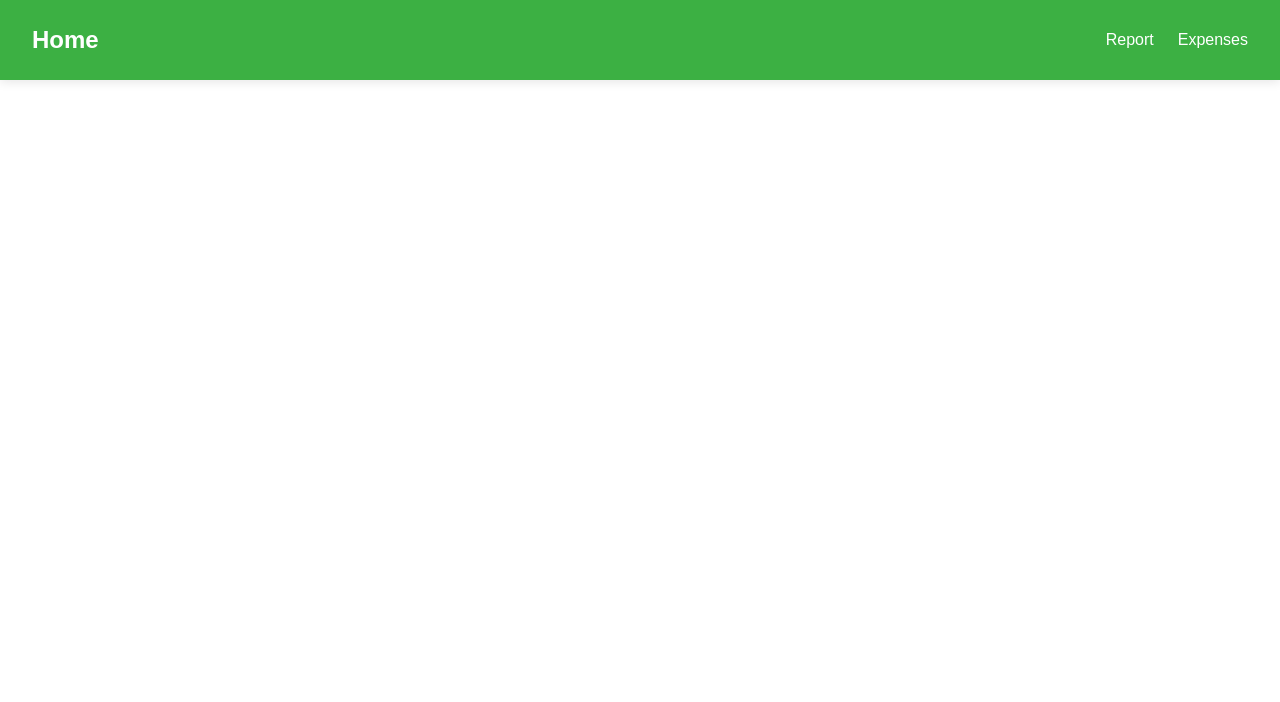
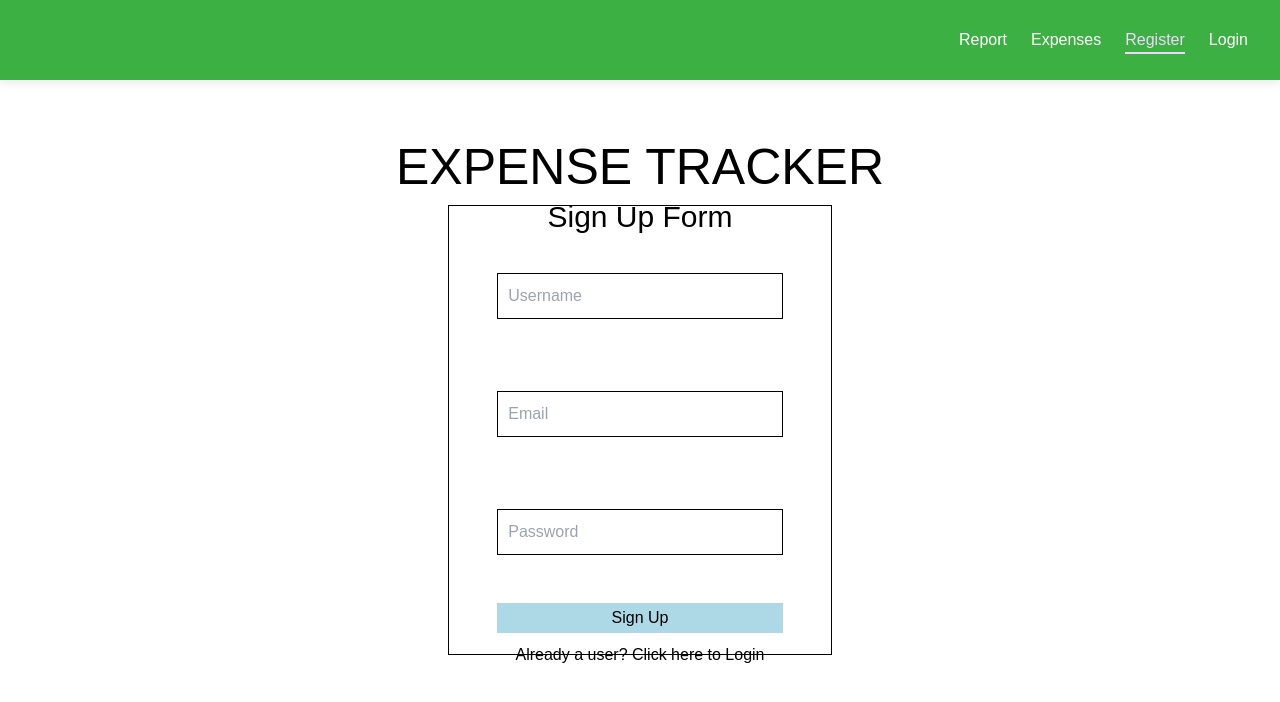
Before and after one commit to Study-Program-Applied-Computer-Science/udi-triozeit, a Vue app: page /signup in a window 1280 px wide. Shown: the top 702 px of the page. Built offline with nearby package versions, Linux system fonts and the light colour scheme.

Commit message:
Login signup Flow with JSON Server. (#2)
* Adding Login Feture

* Login/Signup Flow

```diff
--- a/db.json
+++ b/db.json
@@ -1,19 +1,19 @@
 {
-    "posts": [
-        {
-            "id": 1,
-            "title": "json-server",
-            "author": "typicode"
-        }
-    ],
-    "comments": [
-        {
-            "id": 1,
-            "body": "some comment",
-            "postId": 1
-        }
-    ],
-    "profile": {
-        "name": "typicode"
+  "users": [
+    {
+      "username": "test1",
+      "email": "test1@gmail.com",
+      "password": "$2a$10$HDSNm8ZxEhihDjlUcB73Q.mRJPPyCRsOkM6dHGbq9upOiMrthP/um",
+      "id": 1
+    },
+    {
+      "username": "test3",
+      "email": "test3@gmail.com",
+      "password": "$2a$10$rmtC97N8JJy6V2cC2TaBWeb22zLgFiHG0VUg5MwmZFzuU.uB9ZlQe",
+      "id": 2
     }
+  ],
+  "expense": [
+    {}
+  ]
 }
--- a/src/components/nav/Header.vue
+++ b/src/components/nav/Header.vue
@@ -1,7 +1,7 @@
 <template>
   <header class="header">
     <div class="header__logo">
-      <router-link to="/">Home</router-link>
+      <!-- <router-link to="/"><img :src="require('@/assets/image.png')"></router-link> -->
     </div>
     <nav class="header__nav">
       <ul>
@@ -11,21 +11,33 @@
         <li>
           <router-link to="/expenses">Expenses</router-link>
         </li>
+        <li v-if="!isLoggedIn">
+          <router-link to="/signup">Register</router-link>
+        </li>
+
+        <li v-if="!isLoggedIn">
+          <router-link to="/login">Login</router-link>
+        </li>
+
+        <li v-if="isLoggedIn">
+          <router-link to="/login" @click="logout">Logout</router-link>
+        </li>
       </ul>
     </nav>
   </header>
 </template>
 
 <script>
-
 export default {
   name: "HeaderComponent",
   computed: {
-
+    isLoggedIn() {
+      return this.$store.getters.checkLoginStatus;
+    },
   },
   methods: {
-    login() {
-
+    logout() {
+      this.$store.commit("logout");
     },
   },
 };
--- /dev/null
+++ b/src/components/pages/Login.vue
@@ -0,0 +1,152 @@
+<template>
+  <div class="sign-up">
+    <h1>EXPENSE TRACKER</h1>
+
+    <div class="container">
+      <h1>Login</h1>
+
+      <div class="info-container">
+        <form @submit.prevent="login" class="form-container">
+          <label for="email"></label><br />
+          <input
+            v-model="email"
+            type="email"
+            id="email"
+            name="Email"
+            placeholder="Email"
+          /><br />
+          <br />
+          <label for="password"></label><br />
+          <input
+            v-model="password"
+            type="password"
+            id="password"
+            name="password"
+            placeholder="Password"
+          /><br />
+          <br />
+          <input type="submit" value="Login" />
+        </form>
+      </div>
+      <p v-if="message != ''">{{ message }}</p>
+    </div>
+  </div>
+</template>
+
+<script>
+import { localHost } from "../../urls.js";
+import bcrypt from "bcryptjs";
+export default {
+  name: "LogIn",
+  data() {
+    return {
+      email: "",
+      password: "",
+      message: "",
+    };
+  },
+
+  methods: {
+    async login() {
+      console.log("Loggin Triggered");
+      let url = `${localHost}/users?email=${this.email}`;
+      const userDetail = await fetch(url);
+      console.log(userDetail);
+      const currentUserDetails = await userDetail.json();
+      console.log(currentUserDetails);
+
+      if (currentUserDetails.length > 0) {
+        let passwordResult = bcrypt.compareSync(
+          this.password,
+          currentUserDetails[0].password
+        );
+        console.log(passwordResult);
+        if (passwordResult) {
+          this.message = "User Successfuuly Loggedin";
+          this.$store.commit("login", currentUserDetails[0].email);
+          this.$router.push("/expenses");
+        } else {
+          this.message = "Entered password is incorrect";
+        }
+      } else {
+        this.message = "User doesn't exists!!";
+      }
+    },
+  },
+};
+</script>
+
+<style scoped>
+* {
+  margin: 0;
+  padding: 0;
+  box-sizing: border-box;
+}
+
+.sign-up {
+  height: 100vh;
+  width: 100%;
+  display: flex;
+  flex-direction: column;
+  justify-content: flex-start;
+  align-items: center;
+  padding-top: 50px;
+  gap: 10px;
+}
+
+.sign-up h1 {
+  font-size: 50px;
+  font-weight: 100;
+}
+
+.background-video {
+  width: 100%;
+  height: 100%;
+  object-fit: cover;
+  z-index: -1;
+  position: fixed;
+  top: 0;
+}
+
+.container {
+  display: flex;
+  flex-direction: column;
+  align-items: center;
+  justify-content: center;
+  gap: 20px;
+  width: 30%;
+  height: 50%;
+  border: solid, 1px, black;
+}
+
+.info-container {
+  width: 80%;
+  padding: 10px;
+}
+
+.form-container {
+  display: flex;
+  flex-direction: column;
+  width: 100%;
+}
+
+.container h1 {
+  font-size: 30px;
+  color: black;
+  font-weight: 100;
+}
+
+input[type="text"],
+input[type="password"],
+input[type="email"] {
+  outline: 0;
+  border-width: 0px 0px 2px;
+  border-color: black;
+  background: transparent;
+}
+
+input[type="submit"] {
+  background-color: lightblue;
+  height: 30px;
+}
+</style>
--- /dev/null
+++ b/src/components/pages/SignUp.vue
@@ -0,0 +1,179 @@
+<template>
+  <div class="sign-up">
+    <h1>EXPENSE TRACKER</h1>
+
+    <div class="container">
+      <h1>Sign Up Form</h1>
+
+      <div class="info-container">
+        <form @submit.prevent="signup" class="form-container">
+          <label for="uname"></label><br />
+          <input
+            v-model="username"
+            type="text"
+            id="uname"
+            name="UserName"
+            placeholder="Username"
+          /><br />
+          <br />
+          <label for="email"></label><br />
+          <input
+            v-model="email"
+            type="email"
+            id="email"
+            name="Email"
+            placeholder="Email"
+          /><br />
+          <br />
+          <label for="password"></label><br />
+          <input
+            v-model="password"
+            type="password"
+            id="password"
+            name="password"
+            placeholder="Password"
+          /><br />
+          <br />
+          <input type="submit" value="Sign Up" />
+        </form>
+      </div>
+      <p v-if="message != ''">{{ message }}</p>
+      <h6>
+        Already a user?
+        <router-link to="/login">Click here to Login</router-link>
+      </h6>
+    </div>
+  </div>
+</template>
+
+<script>
+import { localHost } from "../../urls.js";
+import bcrypt from "bcryptjs";
+
+export default {
+  name: "SignUp",
+  data() {
+    return {
+      username: "",
+      email: "",
+      password: "",
+      message: "",
+    };
+  },
+
+  methods: {
+    async signup() {
+      if (this.username === "" || this.email === "" || this.password === "") {
+        alert("All Fields are required!!");
+        return;
+      }
+
+      const user = {
+        username: this.username,
+        email: this.email,
+        password: bcrypt.hashSync(this.password, 10),
+      };
+
+      let url = `${localHost}/users?email=${user.email}`;
+      const result = await fetch(url);
+      console.log(result);
+      const data = await result.json();
+      console.log(data);
+
+      if (data.length === 0) {
+        const res = await fetch(`${localHost}/users`, {
+          method: "POST",
+          headers: {
+            "Content-Type": "application/json",
+          },
+          body: JSON.stringify(user),
+        });
+
+        if (res.status === 201) {
+          console.log(res);
+          this.message = "Registration Successfull!! Please Login";
+          this.clearDetails();
+        } else {
+          this.message = "Something went wrong!";
+        }
+      } else {
+        this.clearDetails();
+        this.message = "User Already Exists!!";
+      }
+    },
+
+    clearDetails() {
+      this.username = "";
+      this.email = "";
+      this.password = "";
+    },
+  },
+};
+</script>
+
+<style scoped>
+* {
+  margin: 0;
+  padding: 0;
+  box-sizing: border-box;
+}
+
+.sign-up {
+  height: 100vh;
+  width: 100%;
+  /* background-color: lightgreen; */
+  display: flex;
+  flex-direction: column;
+  justify-content: flex-start;
+  align-items: center;
+  padding-top: 50px;
+}
+
+.sign-up h1 {
+  font-size: 50px;
+  font-weight: 100;
+}
+
+.container {
+  display: flex;
+  flex-direction: column;
+  align-items: center;
+  justify-content: center;
+
+  width: 30%;
+  height: 60%;
+  border: solid, 1px, black;
+}
+
+.info-container {
+  width: 80%;
+  padding: 10px;
+}
+
+.form-container {
+  display: flex;
+  flex-direction: column;
+  width: 100%;
+}
+
+.container h1 {
+  font-size: 30px;
+  color: black;
+  font-weight: 100;
+}
+
+input[type="text"],
+input[type="password"],
+input[type="email"] {
+  outline: 0;
+  border-width: 1px 1px 1px;
+  border-color: black;
+  background: transparent;
+  padding: 10px;
+}
+
+input[type="submit"] {
+  background-color: lightblue;
+  height: 30px;
+}
+</style>
--- /dev/null
+++ b/src/store.js
@@ -0,0 +1,37 @@
+import { createStore } from "vuex";
+import signUpmodules from "./store/modules/SignUpModule.js";
+
+const store = createStore({
+  modules: {
+    signUp: signUpmodules,
+  },
+  state() {
+    return {
+      currentUser: null,
+      isLoggedIn: false,
+    };
+  },
+
+  getters: {
+    checkLoginStatus(state) {
+      return state.isLoggedIn;
+    },
+  },
+
+  mutations: {
+    login(state, email) {
+      state.isLoggedIn = true;
+      state.currentUser = email;
+      const encodeemail = window.btoa(email);
+      sessionStorage.setItem("user", encodeemail);
+    },
+    logout(state) {
+      state.isLoggedIn = true;
+      state.currentUser = null;
+      sessionStorage.removeItem("user");
+    },
+  },
+
+  actions: {},
+});
+export default store;
--- /dev/null
+++ b/src/store/modules/SignUpModule.js
@@ -0,0 +1,27 @@
+export default {
+  namespaced: true,
+  state() {
+    return {
+      userdetails: [],
+    };
+  },
+
+  actions: {},
+
+  mutations: {
+    setSignUpDetails(state, payload) {
+      const user = {
+        username: payload.username,
+        email: payload.email,
+        password: payload.password,
+      };
+      state.userdetails.push(user);
+    },
+  },
+
+  getters: {
+    getUserDetails(state) {
+      return state.userdetails;
+    },
+  },
+};
--- /dev/null
+++ b/src/urls.js
@@ -0,0 +1 @@
+export const localHost = "http://localhost:5001";
--- /dev/null
+++ b/src/utils.js
@@ -0,0 +1,5 @@
+export const fetchTask = async (email) => {
+  const res = await fetch(`http://localhost:8081/users?email=${email}`);
+  const data = await res.json();
+  return data;
+};
```
Also changed, not shown: package.json (+5 -3 lines), src/main.js (+6 -4 lines), src/router.js (+4 -3 lines), 1 other file (tests, documents, lock files or other folders).
